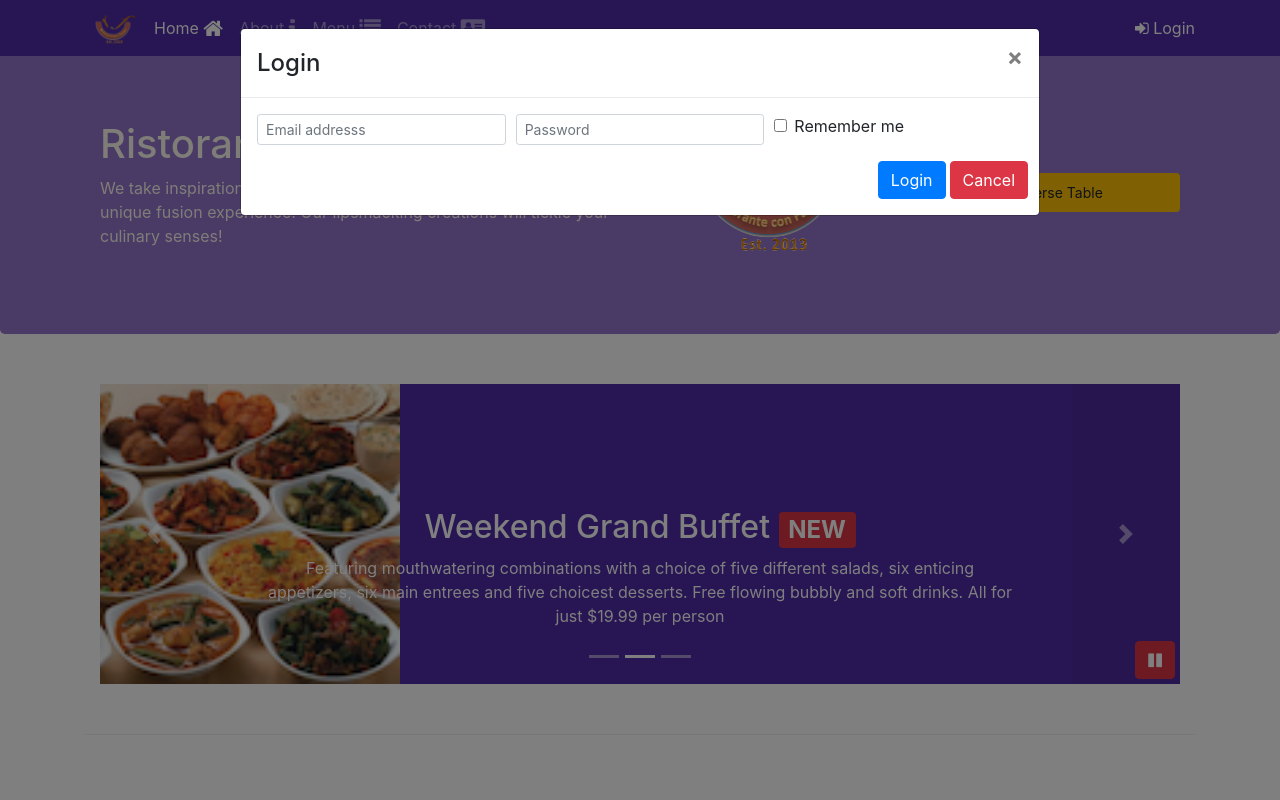
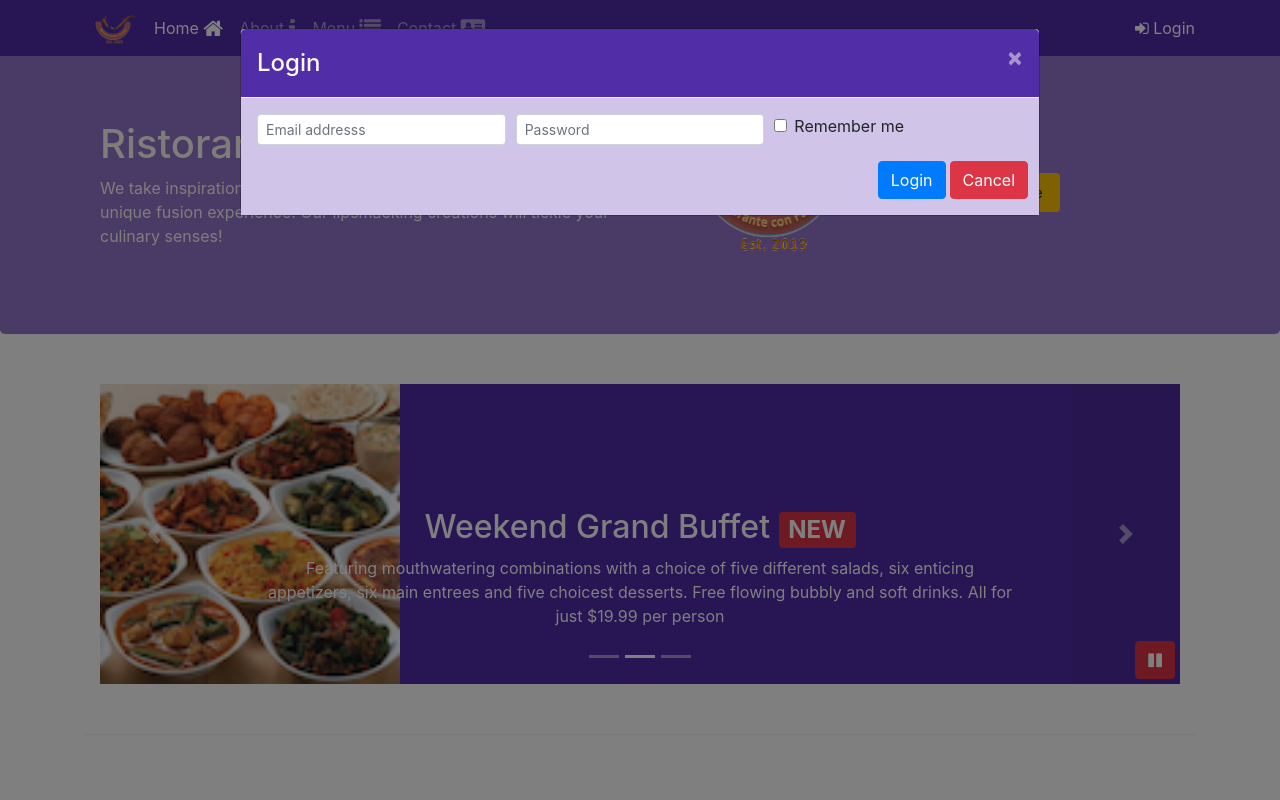
Before and after one commit to baophamhoang/LearnJS_W1, a website: page index.html in a window 1280 px wide. Both pictures are taken after a click on the link "Login". Shown: the top 800 px of the page. Drawn offline with nearby package versions, Linux system fonts and the light colour scheme.

Commit message:
assignment 4 submission

```diff
--- a/css/styles.scss
+++ b/css/styles.scss
@@ -2,6 +2,7 @@ $lt-gray: #ddd;
 $background-dark: #512DA8;
 $background-light: #9575CD;
 $background-pale: #D1C4E9;
+
 
 // Height variables
 $carousel-item-height: 300px;
@@ -113,3 +114,16 @@ a{
     z-index: 1;
 
 }
+
+.modal{
+    .modal-header{
+        background-color: $background-dark;
+        color: floralwhite;
+        .close{
+            color: floralwhite;
+        }
+    }
+    .modal-body{
+        background-color: $background-pale;
+    }
+}
--- a/index.html
+++ b/index.html
@@ -15,6 +15,7 @@
 <body>
     <nav class="navbar navbar-expand-sm navbar-dark fixed-top">
         <div class="container">
+            <!-- nav bar -->
             <button class="navbar-toggler" type="button" data-toggle="collapse" data-target="#Navbar">
                 <span class="navbar-toggler-icon"></span>
             </button>
@@ -27,8 +28,10 @@
                     <li class="nav-item"> <a class="nav-link" href="#">Menu <span class="fa fa-list fa-lg"></span></a></li>
                     <li class="nav-item"> <a class="nav-link" href="./contactus.html">Contact <span class="fa fa-address-card fa-lg"></span></a></li>
                 </ul>
+
+                <!-- login button -->
                 <span class="navbar-text">
-                    <a data-toggle="modal" data-target="#loginModal">
+                    <a id="button-login">
                         <span class="fa fa-sign-in"></span> Login
                     </a>
                 </span>
@@ -57,7 +60,8 @@
                             data-placement="bottom" title="Call us at <br><strong>0905857882</strong>">Reserve Table</a>
                         </div> -->
                         <div class="col-sm-3">
-                            <a href="#modal-reverse-table" class="btn btn-sm btn-warning nav-link" data-toggle="modal" >Reverse Table</a>
+                            <!-- <a href="#modal-reverse-table" class="btn btn-sm btn-warning nav-link" data-toggle="modal" >Reverse Table</a> -->
+                            <button id="button-reverse-table" class="btn btn-sm btn-warning nav-link"  >Reverse Table
                         </div>
 
             </div>
@@ -250,6 +254,14 @@
                     $("#carousel-pause-play").children("span").addClass("fa-pause")
                 }
             })
+            // login button
+            $("#button-login").click(function(){
+                $("#loginModal").modal();
+            })
+            $("#button-reverse-table").click(function(){
+                $("#modal-reverse-table").modal();
+            })
+
         });
     </script>
 
@@ -297,7 +309,7 @@
     </div>
 
         <!-- Reserve a Table Modal -->
-    <div class="modal fade" role="dialog" id="modal-reverse-table">
+    <div class="modal fade show" role="dialog" id="modal-reverse-table" >
         <div class="modal-dialog" role="content">
             <div class="modal-content">
                 <!-- header -->
```
Also changed, not shown: css/styles.css.
